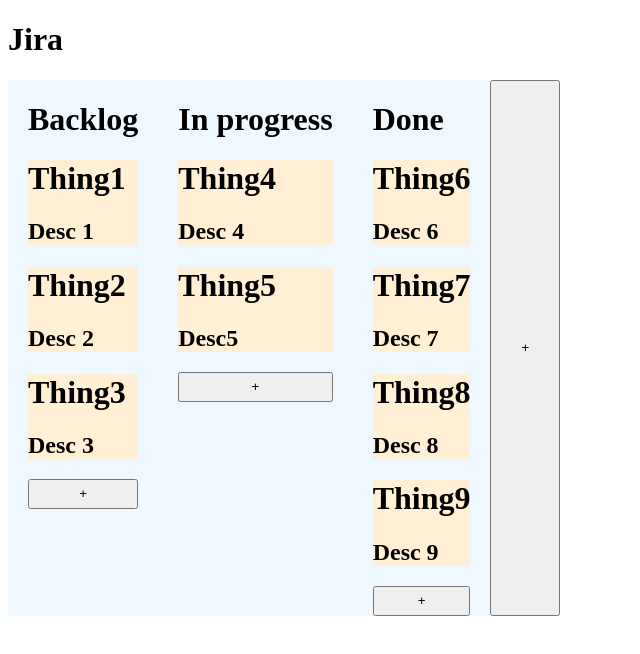
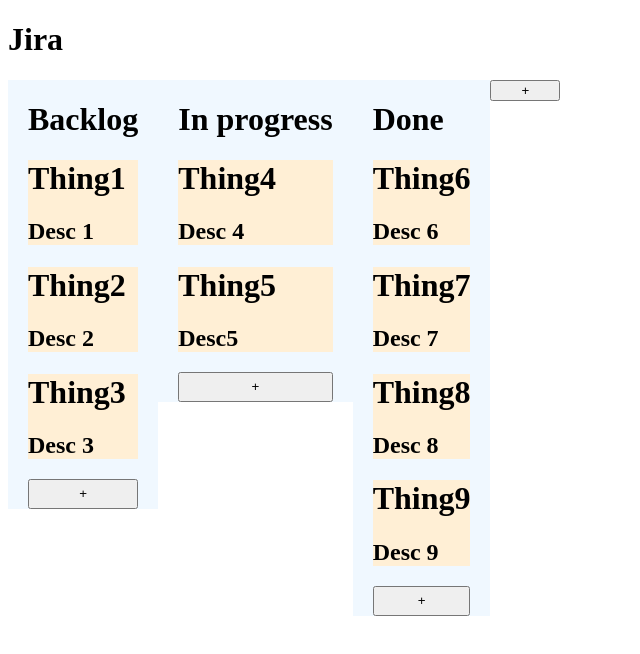
Before and after one commit to ClementFelipe/todo-me, a React (Vite) app: page / in a window 1280 px wide. Shown: the top 654 px of the page, without its empty margins (0-640 px from the left). Built offline with nearby package versions, Linux system fonts and the light colour scheme.

Commit message:
align flex

```diff
--- a/src/Board.jsx
+++ b/src/Board.jsx
@@ -11,6 +11,7 @@
     const Div = styled.div`
       display: flex;
       justify-content: flex-start;
+      align-items: flex-start;
     `;
 
     const Button = styled.button`
@@ -22,7 +23,7 @@
         <h1>{name}</h1>
         <Div>
           {comps}
-          <Button>+</Button>
+          <Button type="button">+</Button>
         </Div>
       </div>
     );
```
